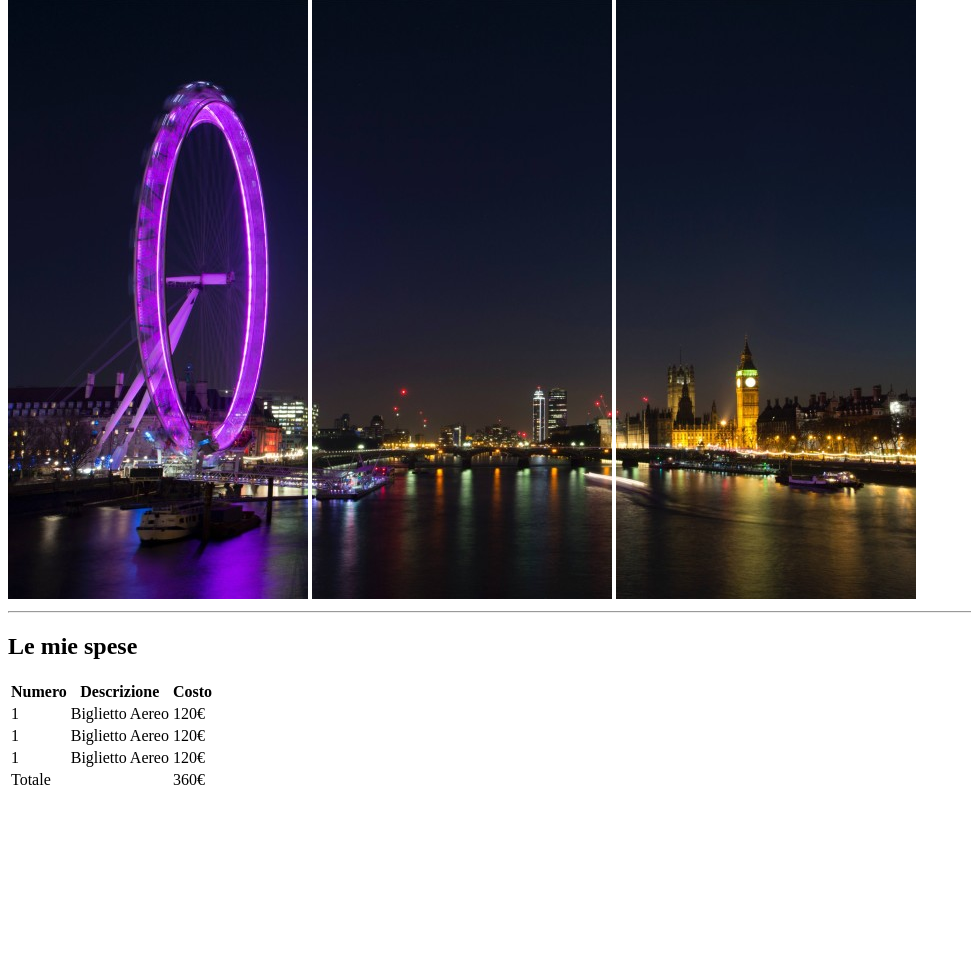
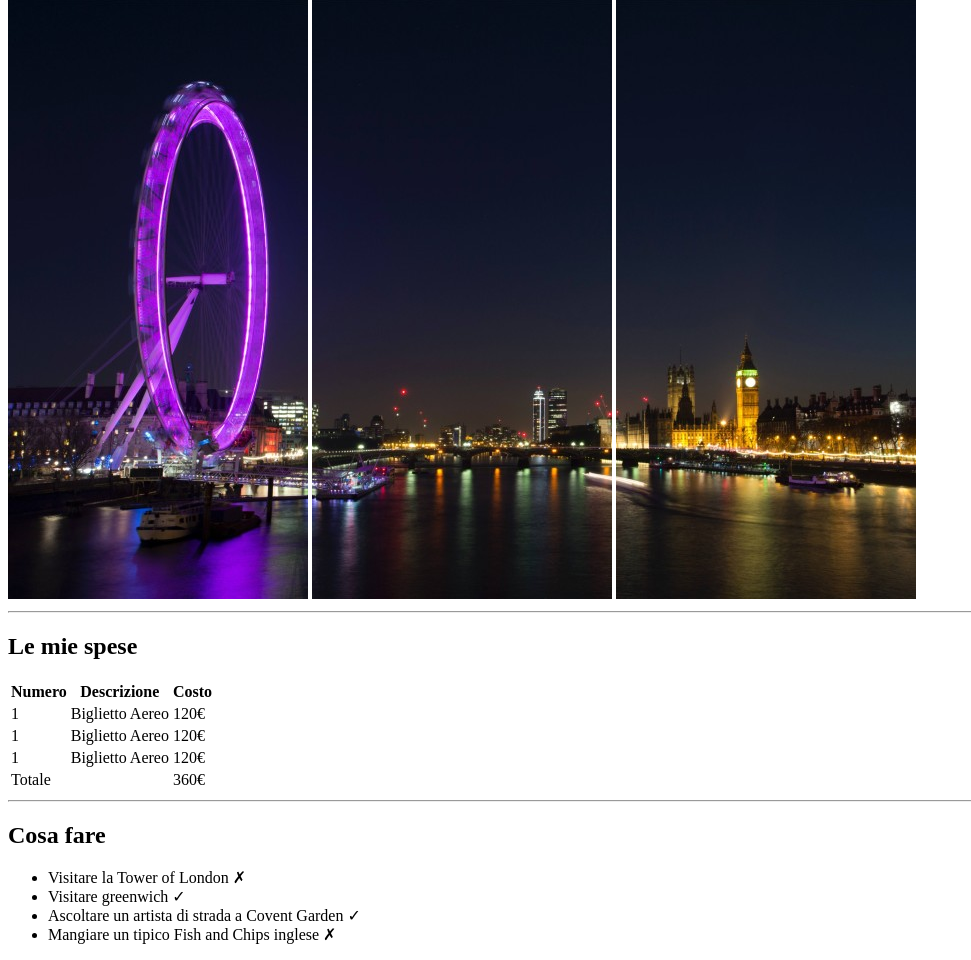
Before and after one commit to marcofinucci/html-london-trip, a plain HTML site: page index.html in a window 1280 px wide. Shown: the part 68-1028 px from the top of the page, without its empty margins (0-971 px from the left). Before the commit the page ends 868 px from the top, so only its background shows below. Drawn offline with Linux system fonts and the light colour scheme.

Commit message:
add section: cosa fare

```diff
--- a/index.html
+++ b/index.html
@@ -54,6 +54,19 @@
             </tfoot>
         </table>
     </section>
+
+    <hr>
+
+    <!-- section: cosa fare -->
+    <section>
+        <h2>Cosa fare</h2>
+        <ul>
+            <li>Visitare la Tower of London &#x2717;</li>
+            <li>Visitare greenwich &#x2713;</li>
+            <li>Ascoltare un artista di strada a Covent Garden &#x2713;</li>
+            <li>Mangiare un tipico Fish and Chips inglese &#x2717;</li>
+        </ul>
+    </section>
 </body>
 
 </html>
```
